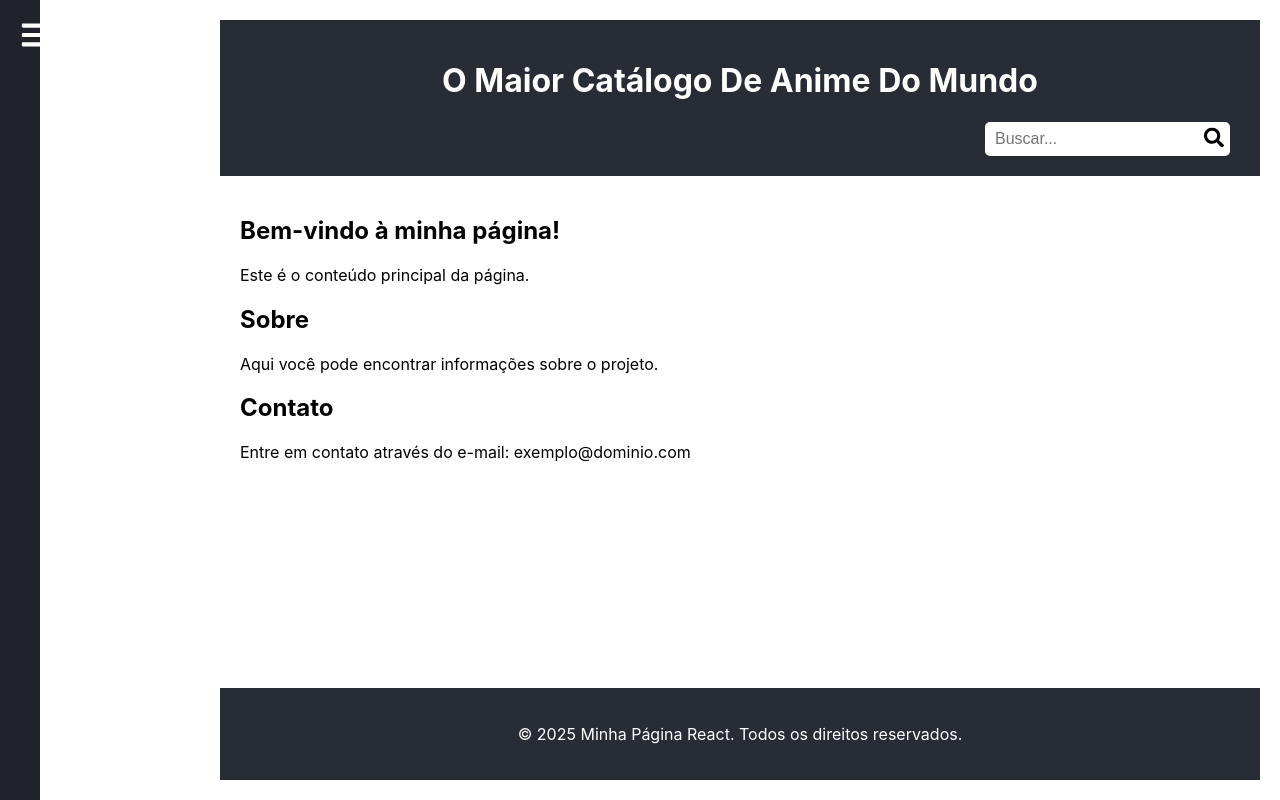
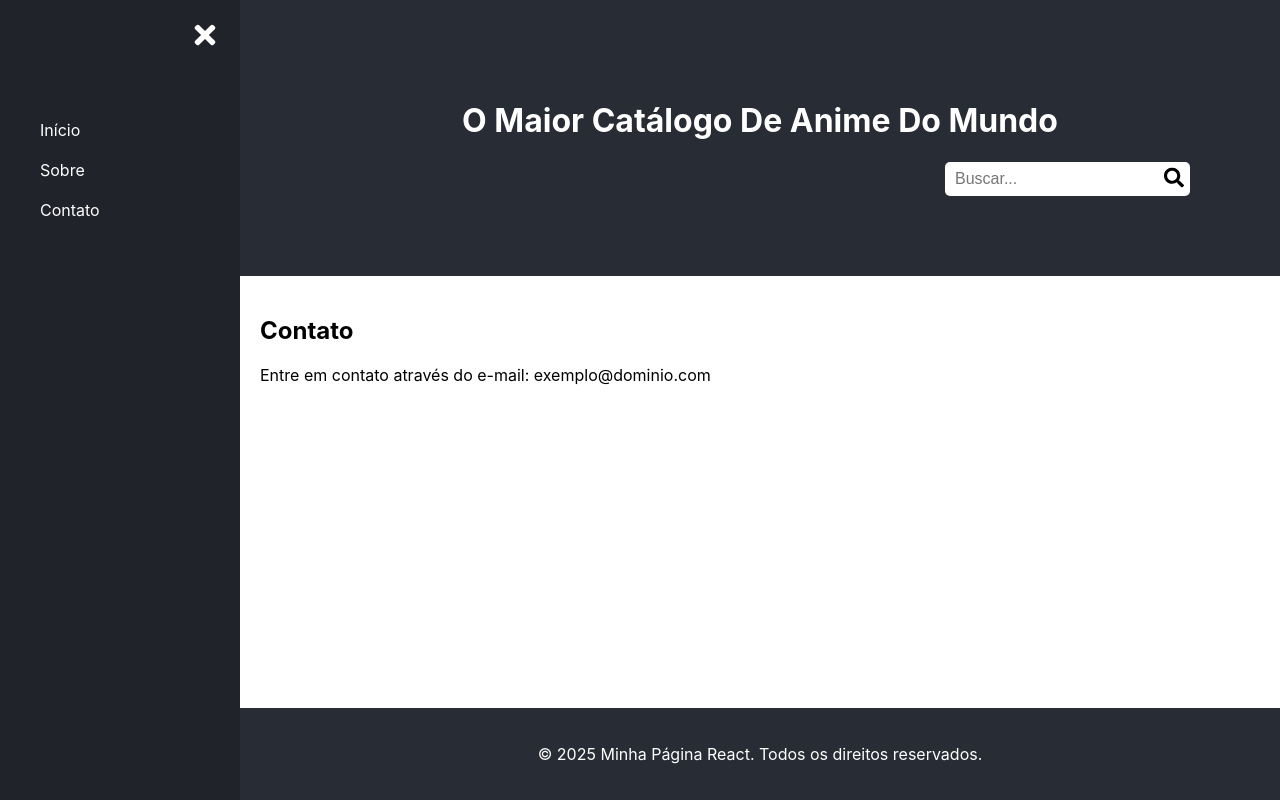
Before and after one commit to Alinsse/Animes, a React (Create React App) app in the folder animes/: page /contact in a window 1280 px wide. Built offline with nearby package versions, Linux system fonts and the light colour scheme.

Commit message:
Adicionando Apis

```diff
--- a/animes/package.json
+++ b/animes/package.json
@@ -7,11 +7,16 @@
     "@testing-library/jest-dom": "^6.6.3",
     "@testing-library/react": "^16.3.0",
     "@testing-library/user-event": "^13.5.0",
+    "axios": "^1.11.0",
     "react": "^19.1.0",
     "react-dom": "^19.1.0",
     "react-icons": "^5.5.0",
+    "react-router-dom": "^7.6.2",
     "react-scripts": "5.0.1",
+    "react-slick": "^0.30.3",
+    "slick-carousel": "^1.8.1",
     "styled-components": "^6.1.18",
+    "swiper": "^11.2.10",
     "web-vitals": "^2.1.4"
   },
   "scripts": {
--- a/animes/src/App.css
+++ b/animes/src/App.css
@@ -3,34 +3,42 @@
 /* Layout principal com Flexbox */
 .App {
   display: flex;
-  height: 100vh; /* Garante que o layout ocupe a altura total da tela */
-  flex-direction: row; /* Sidebar e conteúdo principal lado a lado */
+  height: 100vh;
+  flex-direction: row;
 }
 
 .main-content {
   display: flex;
-  flex-direction: column; /* Organiza Header, Main e Footer na vertical */
-  flex-grow: 1; /* O conteúdo principal ocupa o espaço restante */
-  margin-left: 200px; /* Deixa o espaço para o Sidebar fixo */
-  padding: 20px;
-  overflow: auto; /* Permite rolar o conteúdo se necessário */
+  flex-direction: column;
+  flex-grow: 1;
+  overflow: auto;
+  transition: margin-left 0.3s ease;
+}
+
+/* Sidebar aberta */
+.main-content.with-sidebar {
+  margin-left: 240px;
+}
+
+/* Sidebar fechada */
+.main-content.full-width {
+  margin-left: 30px;
 }
 
 main {
-  flex: 1; /* Faz o conteúdo principal ocupar o restante do espaço */
+  flex: 1;
   padding: 20px;
-  overflow-y: auto; /* Permite rolagem vertical */
+  overflow-y: auto;
 }
 
 footer {
-  margin-top: auto; /* Empurra o footer para a parte inferior */
+  margin-top: auto;
   padding: 20px;
   background-color: #282c34;
   color: white;
   text-align: center;
 }
 
-/* Estilo do Sidebar */
 .sidebar {
   position: fixed;
   top: 0;
@@ -39,8 +47,9 @@ footer {
   height: 100vh;
   background-color: #20232a;
   padding: 20px;
-  z-index: 10; /* Para garantir que o sidebar fique sobre o conteúdo */
+  z-index: 10;
 }
+
 
 /* Estilos do logo, se aplicável */
 .App-logo {
--- a/animes/src/App.js
+++ b/animes/src/App.js
@@ -1,28 +1,25 @@
-import React from 'react';
+import React, { useState } from 'react';
 import './App.css';
+
+import Footer from './Components/Footer/Footer';
+import AppRoutes from './Routes/Routes';
 import Sidebar from './Components/Sidebar/Sidebar';
 import Header from './Components/Header/Header';
-import Footer from './Components/Footer/Footer';
 
 function App() {
+  const [sidebarOpen, setSidebarOpen] = useState(true);
+
+  const toggleSidebar = () => {
+    setSidebarOpen(!sidebarOpen);
+  };
+
   return (
     <div className="App">
-      <Sidebar />
-      <div className="main-content">
+      <Sidebar isOpen={sidebarOpen} toggleSidebar={toggleSidebar} />
+      <div className={`main-content ${sidebarOpen ? 'with-sidebar' : 'full-width'}`}>
         <Header />
         <main>
-          <section id="home">
-            <h2>Bem-vindo à minha página!</h2>
-            <p>Este é o conteúdo principal da página.</p>
-          </section>
-          <section id="about">
-            <h2>Sobre</h2>
-            <p>Aqui você pode encontrar informações sobre o projeto.</p>
-          </section>
-          <section id="contact">
-            <h2>Contato</h2>
-            <p>Entre em contato através do e-mail: exemplo@dominio.com</p>
-          </section>
+          <AppRoutes />
         </main>
         <Footer />
       </div>
--- /dev/null
+++ b/animes/src/Components/Carrousel/index.js
@@ -0,0 +1,38 @@
+import React from 'react';
+import Slider from 'react-slick';
+import 'slick-carousel/slick/slick.css';
+import 'slick-carousel/slick/slick-theme.css';
+
+const AnimeCarousel = ({ title, animes }) => {
+  const settings = {
+    dots: true,
+    infinite: true,
+    speed: 500,
+    slidesToShow: 3,
+    slidesToScroll: 1,
+    responsive: [
+      { breakpoint: 768, settings: { slidesToShow: 1 } },
+      { breakpoint: 1024, settings: { slidesToShow: 2 } },
+    ],
+  };
+
+  return (
+    <div style={{ marginBottom: 40 }}>
+      <h2>{title}</h2>
+      <Slider {...settings}>
+        {animes.map((anime) => (
+          <div key={anime.id} style={{ padding: '10px' }}>
+            <img
+              src={anime.attributes.posterImage?.small}
+              alt={anime.attributes.canonicalTitle}
+              style={{ width: '100%', borderRadius: 8 }}
+            />
+            <p style={{ marginTop: 8 }}>{anime.attributes.canonicalTitle}</p>
+          </div>
+        ))}
+      </Slider>
+    </div>
+  );
+};
+
+export default AnimeCarousel;
--- a/animes/src/Components/Header/styles.js
+++ b/animes/src/Components/Header/styles.js
@@ -1,9 +1,10 @@
 import styled from 'styled-components';
 
 export const HeaderWrapper = styled.header`
+
   background-color: #282c34;
   color: white;
-  padding: 20px;
+  padding: 80px;
   text-align: center;
 
   nav {
--- a/animes/src/Components/Sidebar/Sidebar.jsx
+++ b/animes/src/Components/Sidebar/Sidebar.jsx
@@ -1,14 +1,17 @@
-import React, { useState } from 'react';
-import { SidebarContainer, SidebarList, SidebarItem, SidebarLink, HamburgerIcon, SidebarContent, CloseButton } from './styles';
+import React from 'react';
+import {
+  SidebarContainer,
+  SidebarList,
+  SidebarItem,
+  SidebarLink,
+  HamburgerIcon,
+  SidebarContent,
+  CloseButton
+} from './styles';
 import { FaBars, FaTimes } from 'react-icons/fa';
+import { Link } from 'react-router-dom';
 
-function Sidebar() {
-  const [isOpen, setIsOpen] = useState(false);
-
-  const toggleSidebar = () => {
-    setIsOpen(!isOpen);
-  };
-
+function Sidebar({ isOpen, toggleSidebar }) {
   return (
     <>
       {!isOpen && (
@@ -26,9 +29,21 @@ function Sidebar() {
 
         <SidebarContent>
           <SidebarList>
-            <SidebarItem><SidebarLink href="#home">Início</SidebarLink></SidebarItem>
-            <SidebarItem><SidebarLink href="#about">Sobre</SidebarLink></SidebarItem>
-            <SidebarItem><SidebarLink href="#contact">Contato</SidebarLink></SidebarItem>
+            <SidebarItem>
+              <SidebarLink as={Link} to="/" onClick={toggleSidebar}>
+                Início
+              </SidebarLink>
+            </SidebarItem>
+            <SidebarItem>
+              <SidebarLink as={Link} to="/about" onClick={toggleSidebar}>
+                Sobre
+              </SidebarLink>
+            </SidebarItem>
+            <SidebarItem>
+              <SidebarLink as={Link} to="/contact" onClick={toggleSidebar}>
+                Contato
+              </SidebarLink>
+            </SidebarItem>
           </SidebarList>
         </SidebarContent>
       </SidebarContainer>
--- /dev/null
+++ b/animes/src/Pages/About/index.js
@@ -0,0 +1,13 @@
+import React from 'react';
+// import './About.css';
+
+function About() {
+  return (
+    <section>
+      <h2>Sobre</h2>
+      <p>Aqui você pode encontrar informações sobre o projeto.</p>
+    </section>
+  );
+}
+
+export default About;
--- /dev/null
+++ b/animes/src/Pages/Contact/index.js
@@ -0,0 +1,13 @@
+import React from 'react';
+// import './Contact.css';
+
+function Contact() {
+  return (
+    <section>
+      <h2>Contato</h2>
+      <p>Entre em contato através do e-mail: exemplo@dominio.com</p>
+    </section>
+  );
+}
+
+export default Contact;
--- /dev/null
+++ b/animes/src/Pages/Home/index.js
@@ -0,0 +1,29 @@
+import React, { useEffect, useState } from 'react';
+import AnimeCarousel from '../../Components/Carrousel';
+import { getTopRatedAnimes, getTrendingAnimes } from '../../Services/HomeApis';
+
+const Home = () => {
+  const [topRated, setTopRated] = useState([]);
+  const [popular, setPopular] = useState([]);
+
+  useEffect(() => {
+    async function fetchAnimes() {
+      const topRatedData = await getTopRatedAnimes();
+      const popularData = await getTrendingAnimes();
+
+      setTopRated(topRatedData);
+      setPopular(popularData);
+    }
+
+    fetchAnimes();
+  }, []);
+
+  return (
+    <div style={{ padding: 20 }}>
+      <AnimeCarousel title="Mais Bem Avaliados" animes={topRated} />
+      <AnimeCarousel title="Mais Populares" animes={popular} />
+    </div>
+  );
+};
+
+export default Home;
--- /dev/null
+++ b/animes/src/Routes/Routes.js
@@ -0,0 +1,18 @@
+import React from 'react';
+import { Routes, Route } from 'react-router-dom';
+
+import Home from '../Pages/Home/index';
+import About from '../Pages/About/index';
+import Contact from '../Pages/Contact/index';
+
+function AppRoutes() {
+  return (
+    <Routes>
+      <Route path="/" element={<Home />} />
+      <Route path="/about" element={<About />} />
+      <Route path="/contact" element={<Contact />} />
+    </Routes>
+  );
+}
+
+export default AppRoutes;
--- /dev/null
+++ b/animes/src/Services/HomeApis/index.js
@@ -0,0 +1,25 @@
+import axios from 'axios';
+
+const api = axios.create({
+  baseURL: 'https://kitsu.io/api/edge/',
+});
+
+export const getTopRatedAnimes = async () => {
+  try {
+    const response = await api.get('anime?page[limit]=5&sort=-average_rating');
+    return response.data.data;
+  } catch (error) {
+    console.error('Erro ao buscar animes mais bem avaliados:', error);
+    return [];
+  }
+};
+
+export const getTrendingAnimes = async () => {
+  try {
+    const response = await api.get('trending/anime?limit=5');
+    return response.data.data;
+  } catch (error) {
+    console.error('Erro ao buscar animes em alta:', error);
+    return [];
+  }
+};
--- a/animes/src/index.js
+++ b/animes/src/index.js
@@ -2,16 +2,16 @@ import React from 'react';
 import ReactDOM from 'react-dom/client';
 import './index.css';
 import App from './App';
+import { BrowserRouter } from 'react-router-dom';
 import reportWebVitals from './reportWebVitals';
 
 const root = ReactDOM.createRoot(document.getElementById('root'));
 root.render(
   <React.StrictMode>
-    <App />
+    <BrowserRouter>
+      <App />
+    </BrowserRouter>
   </React.StrictMode>
 );
 
-// If you want to start measuring performance in your app, pass a function
-// to log results (for example: reportWebVitals(console.log))
-// or send to an analytics endpoint. Learn more: https://bit.ly/CRA-vitals
 reportWebVitals();
```
Also changed, not shown: 1 other file (tests, documents, lock files or other folders).
